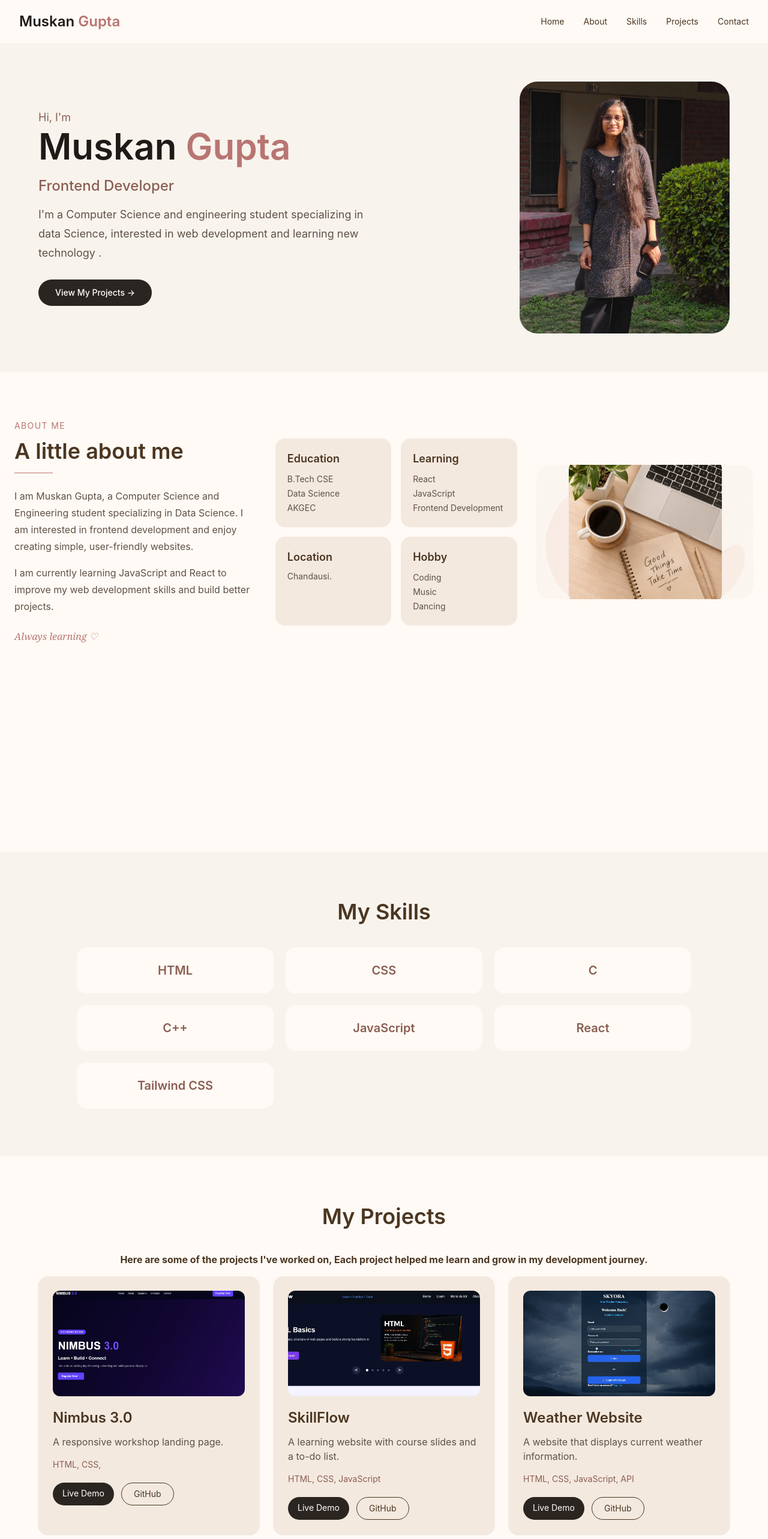
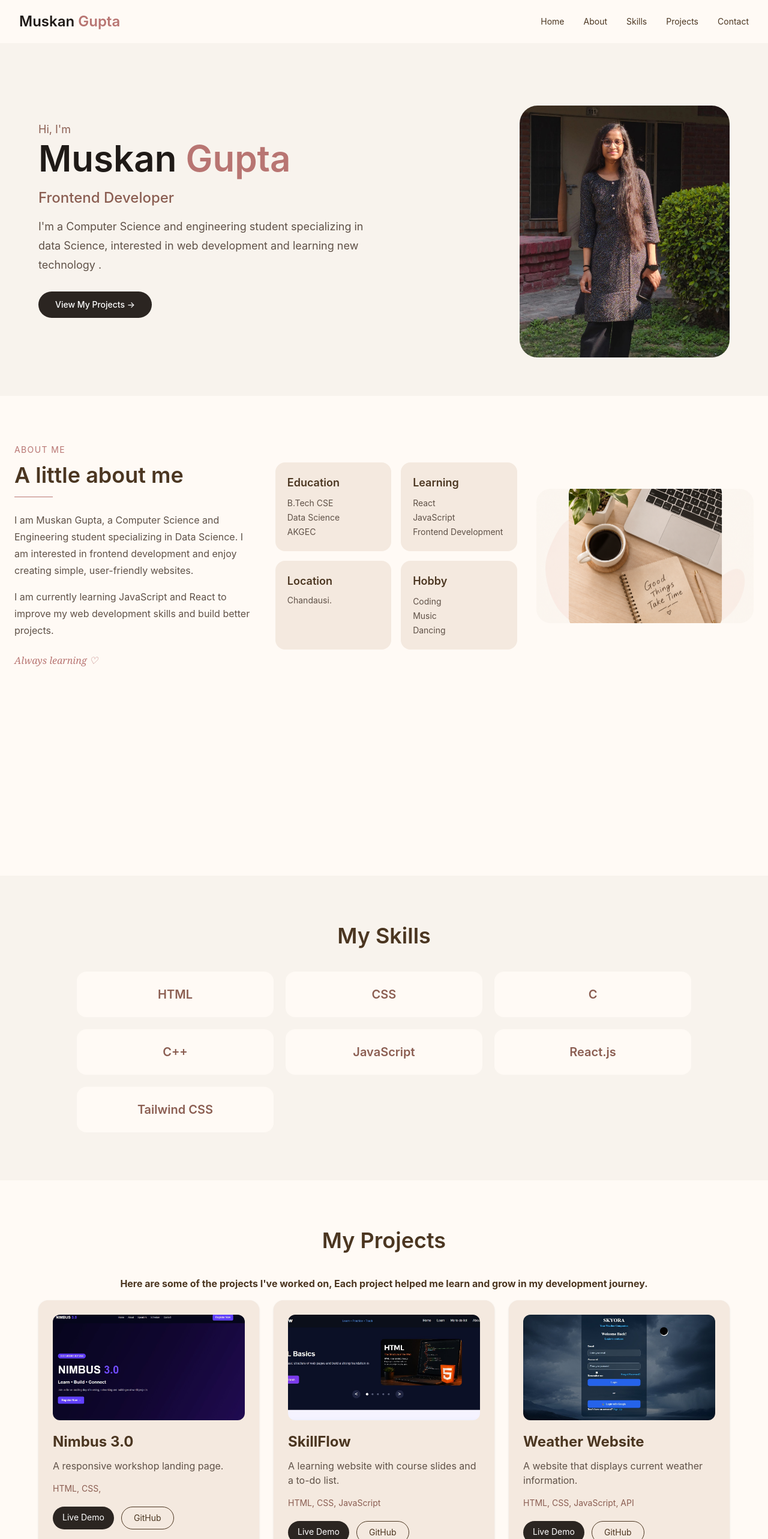
Before and after one commit to muskanji1007-lang/muskan-portfolio, a React (Vite) app: page / in a window 1280 px wide. Shown: the top 2566 px of the page at 60% size. Built offline with nearby package versions, Linux system fonts and the light colour scheme.

Commit message:
Update portfolio design

```diff
--- a/src/components/Hero.jsx
+++ b/src/components/Hero.jsx
@@ -1,8 +1,7 @@
 import profileImage from '../assets/profile.jpg'
 function Hero() {
   return (
-    <section id="home" className="bg-[#f8f3ed] px-6 py-20 text-left  md:py-16 "
->
+    <section id="home" className="bg-[#f8f3ed] px-6 py-20 text-left  md:py-16 ">
        <div className="mx-auto flex w-full max-w-6xl flex-col items-center justify-between gap-12 md:flex-row">
 
     <div className="w-full md:w-1/2">
@@ -26,14 +25,13 @@ function Hero() {
   className="inline-block rounded-full bg-[#2b2521] px-7 py-3 text-sm font-medium text-white transition hover:bg-[#4b3621]">
   View My Projects →
 </a>
-         </div>
+     </div>
 
-         <div className="flex w-full justify-center md:w-1/2 md:justify-end">
+    <div className="flex w-full items-center justify-center md:mt-10 md:w-1/2 md:justify-end">
          <img
        src={profileImage}
       alt="Muskan Gupta"
-  className="h-[420px] w-[350px] shrink-0 rounded-[30px] object-cover"
-    />
+  className="h-[420px] w-[350px] shrink-0 rounded-[30px] object-cover"/>
          </div>
          </div>
     </section>
--- a/src/components/Projects.jsx
+++ b/src/components/Projects.jsx
@@ -47,7 +47,7 @@ function Projects() {
   src={project.image}
   alt={project.name}
   className="mb-5 h-44 w-full rounded-xl object-cover"/>
-        <h3 className="mb-3 text-2xl font-semibold text-[#4b3621]">
+        <h3 className="mb-3 text-2xl font-bold text-[#4b3621]">
               {project.name}
             </h3>
 
--- a/src/components/Skills.jsx
+++ b/src/components/Skills.jsx
@@ -1,5 +1,5 @@
 function Skills() {
-  const skills = ["HTML", "CSS", "C", "C++", "JavaScript", "React", "Tailwind CSS"]
+  const skills = ["HTML", "CSS", "C", "C++", "JavaScript", "React.js", "Tailwind CSS"]
 
   return (
     <section id="skills" className="bg-[#f8f3ed] px-6 py-20">
--- a/src/components/about.jsx
+++ b/src/components/about.jsx
@@ -3,8 +3,7 @@ function About() {
   return (
     <section
   id="about"
-    className="min-h-screen bg-[#fffaf5] px-6 py-20"
->
+    className="min-h-screen bg-[#fffaf5] px-6 py-20">
    <div className="grid items-center gap-8 lg:grid-cols-[1fr_1fr_0.9fr]">
 
   <div>
@@ -91,8 +90,7 @@ function About() {
     <img
       src={aboutImage}
       alt="Laptop, coffee and notebook workspace"
-      className="h-56 w-full rounded-3xl object-cover transition duration-300 hover:-translate-y-1 hover:shadow-md"
-    />
+      className="h-56 w-full rounded-3xl object-cover transition duration-300 hover:-translate-y-1 hover:shadow-md" />
   </div>
 
 </div>
```
Also changed, not shown: vite.config.js (+4 -5 lines). Lines whose indentation alone changed are shown as unchanged.
